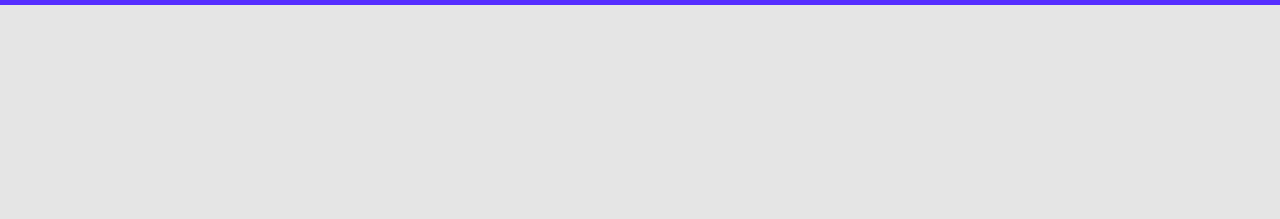
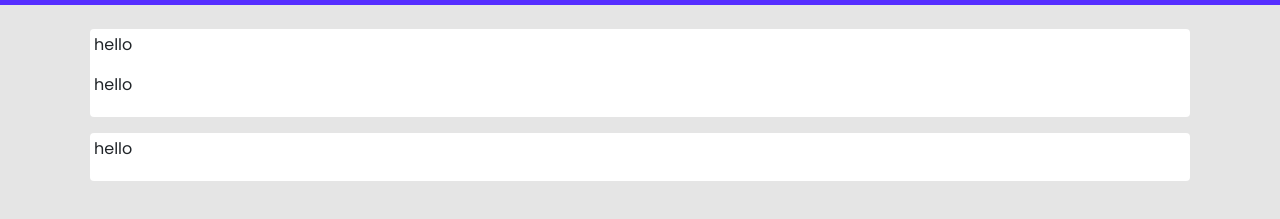
Before and after one commit to DeveloperMahmud/digital-learning-site, a plain HTML site: page index.html in a window 1280 px wide. Shown: the part 71-290 px from the top of the page. Drawn offline with nearby package versions, Linux system fonts and the light colour scheme.

Commit message:
added main section demo

```diff
--- a/index.html
+++ b/index.html
@@ -34,12 +34,17 @@
             </div>
         </div>
     </header>
-    <main>
-        <section class="top-area">
-
+    <main class="container">
+        <section class="top-area bg-white mt-4 m-2 p-1 rounded">
+            <div class="content-one">
+                <p>hello</p>
+            </div>
+            <div class="content-two">
+                <p>hello</p>
+            </div>
         </section>
-        <section class="bottom-area">
-
+        <section class="bottom-area bg-white mt-3 m-2 p-1 rounded">
+            <p>hello</p>
         </section>
     </main>
 
```
